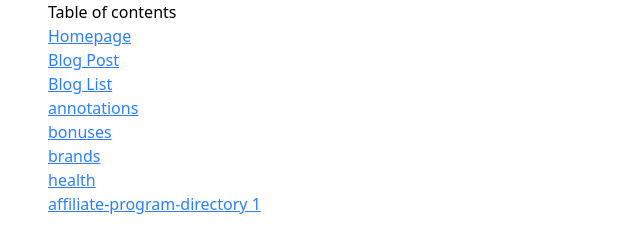
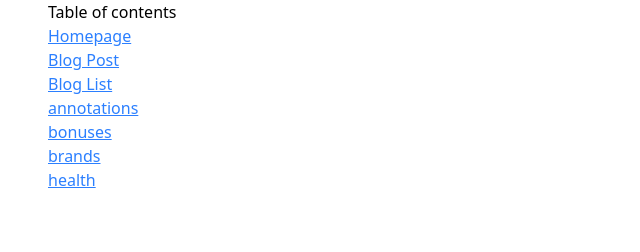
Before and after one commit to eiacc/statsdrone-2, a website: page src/index.html in a window 1280 px wide. Shown: the whole page, without its empty margins (0-640 px from the left). Drawn offline with nearby package versions, Linux system fonts and the light colour scheme; files that its build step writes are made by us from their sources.

Commit message:
Deleted the conflict link from the index

```diff
--- a/src/index.html
+++ b/src/index.html
@@ -35,9 +35,6 @@
     <li>
       <a class="text-blue-500 underline" href="./pages/health.html">health</a>
     </li>
-    <li>
-    <a class="text-blue-500 underline" href="./pages/affiliate-program-directory1.html">affiliate-program-directory 1</a>
-    </li>
   </ol>
 </body>
 </html>
```
